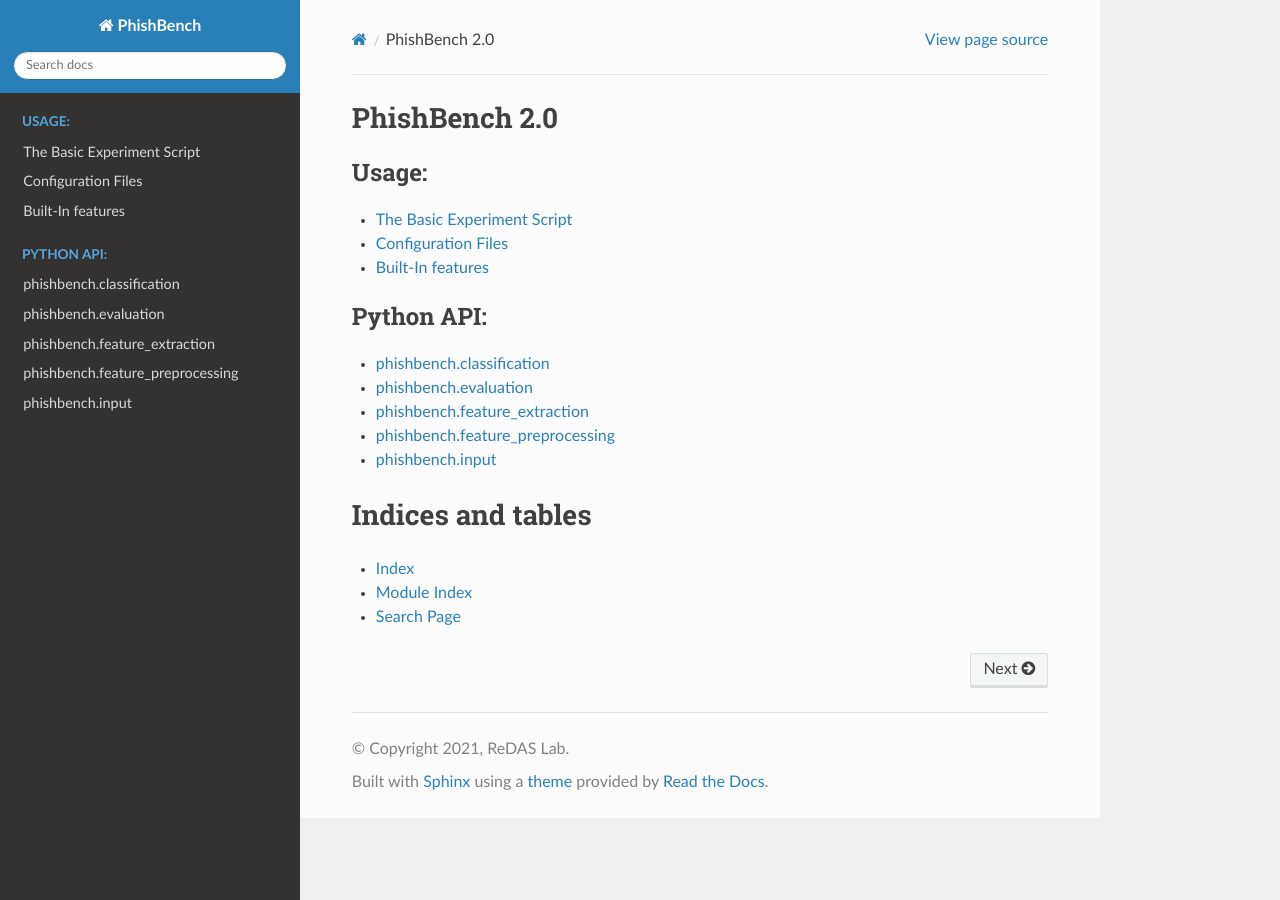
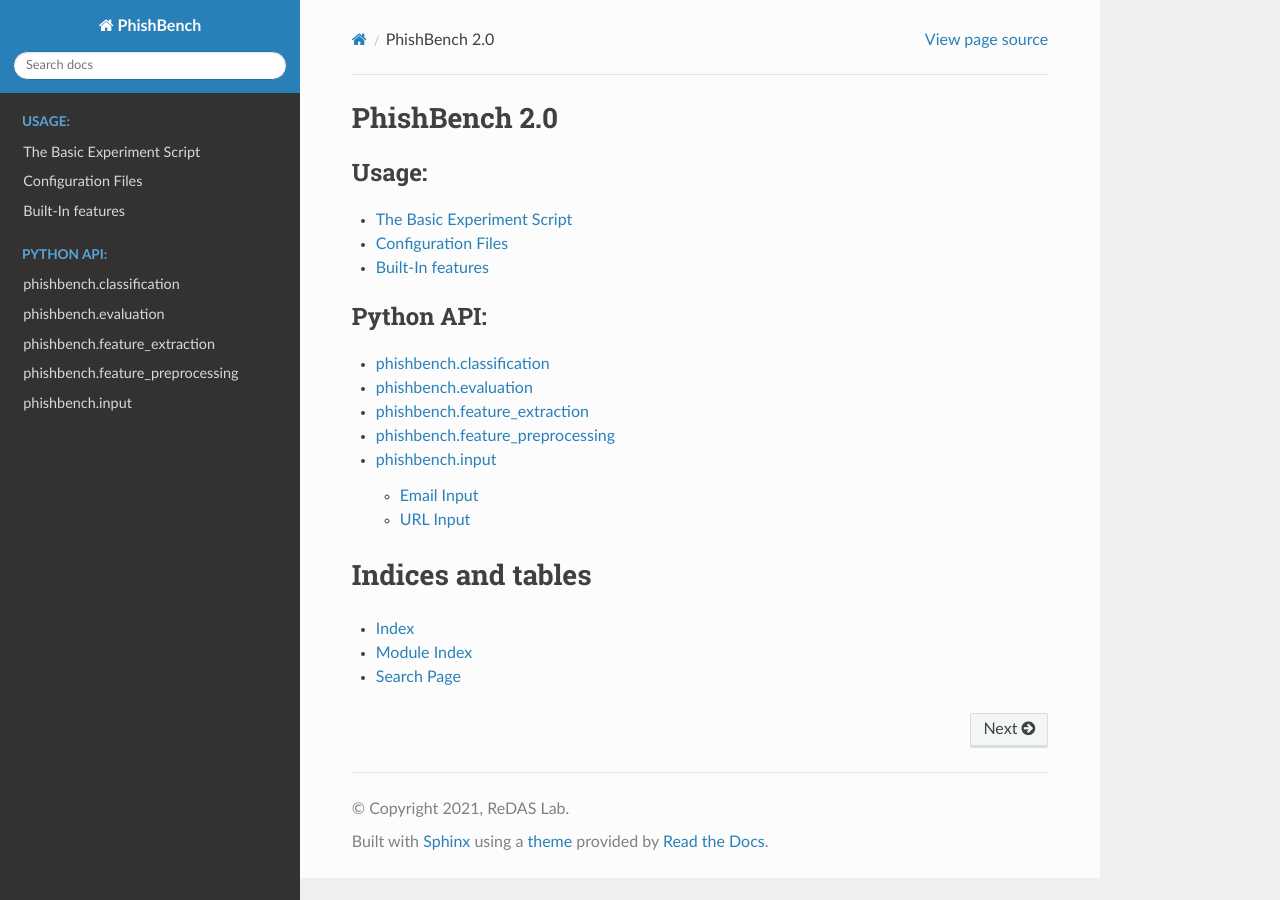
Before and after one commit to ReDASers/PhishBench, a Sphinx documentation site: the page built from docs/source/index.rst, in a window 1280 px wide. Built offline with Sphinx 7.4.7 and the Read the Docs theme 2.0.0, drawn with Linux system fonts in a browser that asks for light colours.

Commit message:
Added Subsection Headers

```diff
--- a/docs/source/python_api/input.rst
+++ b/docs/source/python_api/input.rst
@@ -3,3 +3,9 @@
 
 .. automodule:: phishbench.input
 .. currentmodule:: phishbench.input
+
+Email Input
+-----------------
+
+URL Input
+-----------------
```
